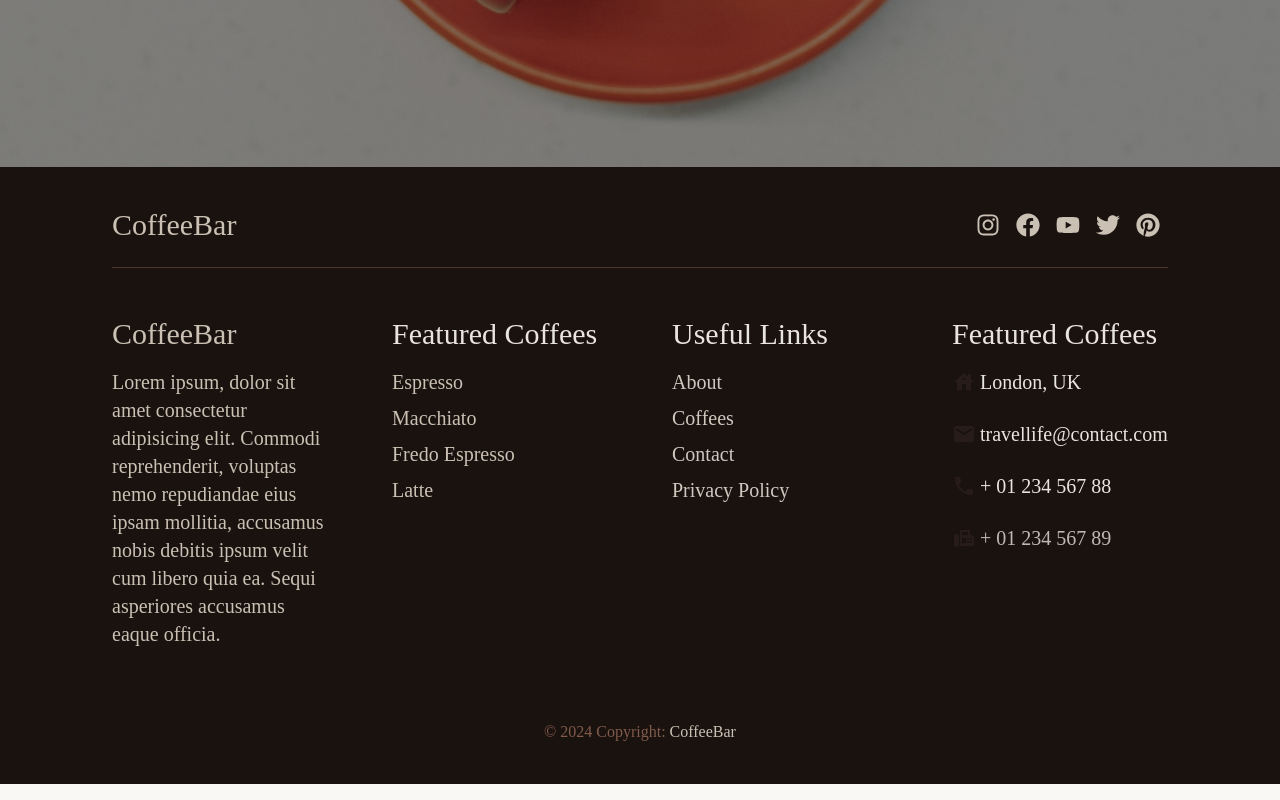
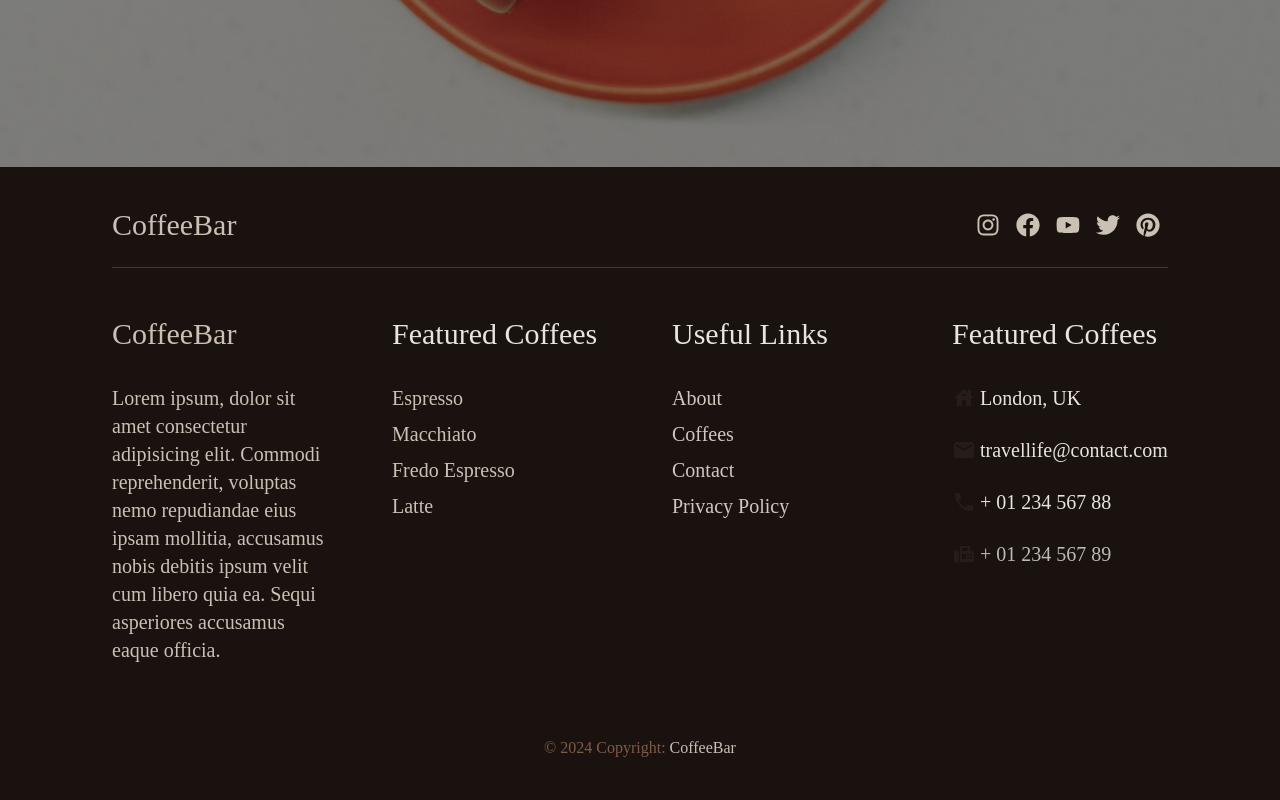
Before and after one commit to DarkoM996/coffeebar-website, a React (Vite) app: page / in a window 1280 px wide. Shown: the part 3787-4587 px from the top of the page. Built offline with nearby package versions, Linux system fonts and the light colour scheme; a web font is replaced by a local one.

Commit message:
spacing adjustment for mobile and desktop

```diff
--- a/src/components/Footer.tsx
+++ b/src/components/Footer.tsx
@@ -52,7 +52,7 @@ const Footer = () => {
       </div>
       {/* More items */}
       <div className="grid grid-cols-1 md:grid-cols-2 lg:grid-cols-4 gap-6 lg:gap-16 w-full py-12">
-        <div className="flex flex-col justify-start items-start gap-4">
+        <div className="flex flex-col justify-start items-start gap-4 sm:gap-6 lg:gap-8">
           <h4 className="text-3xl text-primary_backgroundLighterColor-500">
             CoffeeBar
           </h4>
@@ -64,7 +64,7 @@ const Footer = () => {
           </p>
         </div>
         {/* Featured Section */}
-        <div className="flex flex-col justify-start items-start gap-4">
+        <div className="flex flex-col justify-start items-start gap-4 sm:gap-6 lg:gap-8">
           <h4 className="text-3xl text-primary_backgroundLighterColor-200">
             Featured Coffees
           </h4>
@@ -84,7 +84,7 @@ const Footer = () => {
           </div>
         </div>
         {/* Featured Section */}
-        <div className="flex flex-col justify-start items-start gap-4">
+        <div className="flex flex-col justify-start items-start gap-4 sm:gap-6 lg:gap-8">
           <h4 className="text-3xl text-primary_backgroundLighterColor-200">
             Useful Links
           </h4>
@@ -104,7 +104,7 @@ const Footer = () => {
           </div>
         </div>
         {/* Featured Section */}
-        <div className="flex flex-col justify-start items-start gap-4">
+        <div className="flex flex-col justify-start items-start gap-4 sm:gap-6 lg:gap-8">
           <h4 className="text-3xl text-primary_backgroundLighterColor-200">
             Featured Coffees
           </h4>
```
